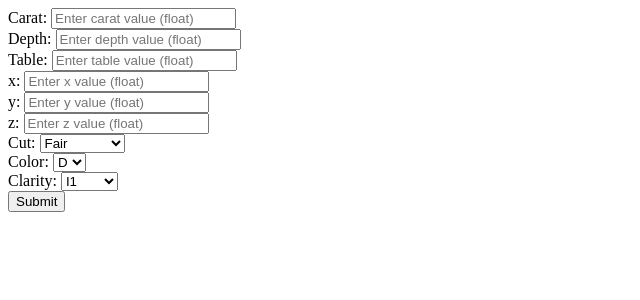
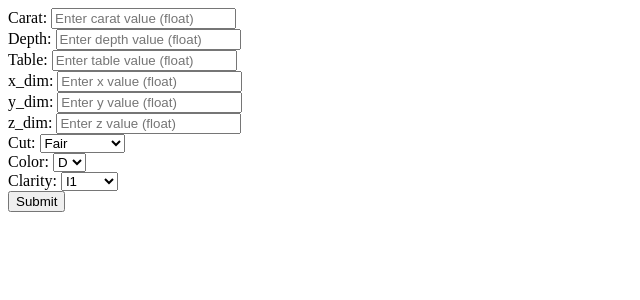
Before and after one commit to tejatanush/GemstonePricePrediction, a Flask app: page /predict in a window 1280 px wide. Shown: the top 300 px of the page, without its empty margins (0-640 px from the left). Run offline with Flask 3, Linux system fonts and the light colour scheme.

Commit message:
latest commit

```diff
--- a/templates/form.html
+++ b/templates/form.html
@@ -17,17 +17,17 @@
     </div>
 
     <div class="form-group">
-        <label for="x_dim">x:</label>
+        <label for="x">x_dim:</label>
         <input type="text" id="x" name="x" placeholder="Enter x value (float)">
     </div>
 
     <div class="form-group">
-        <label for="y_dim">y:</label>
+        <label for="y">y_dim:</label>
         <input type="text" id="y" name="y" placeholder="Enter y value (float)">
     </div>
 
     <div class="form-group">
-        <label for="z_dim">z:</label>
+        <label for="z">z_dim:</label>
         <input type="text" id="z" name="z" placeholder="Enter z value (float)">
     </div>
 
```
